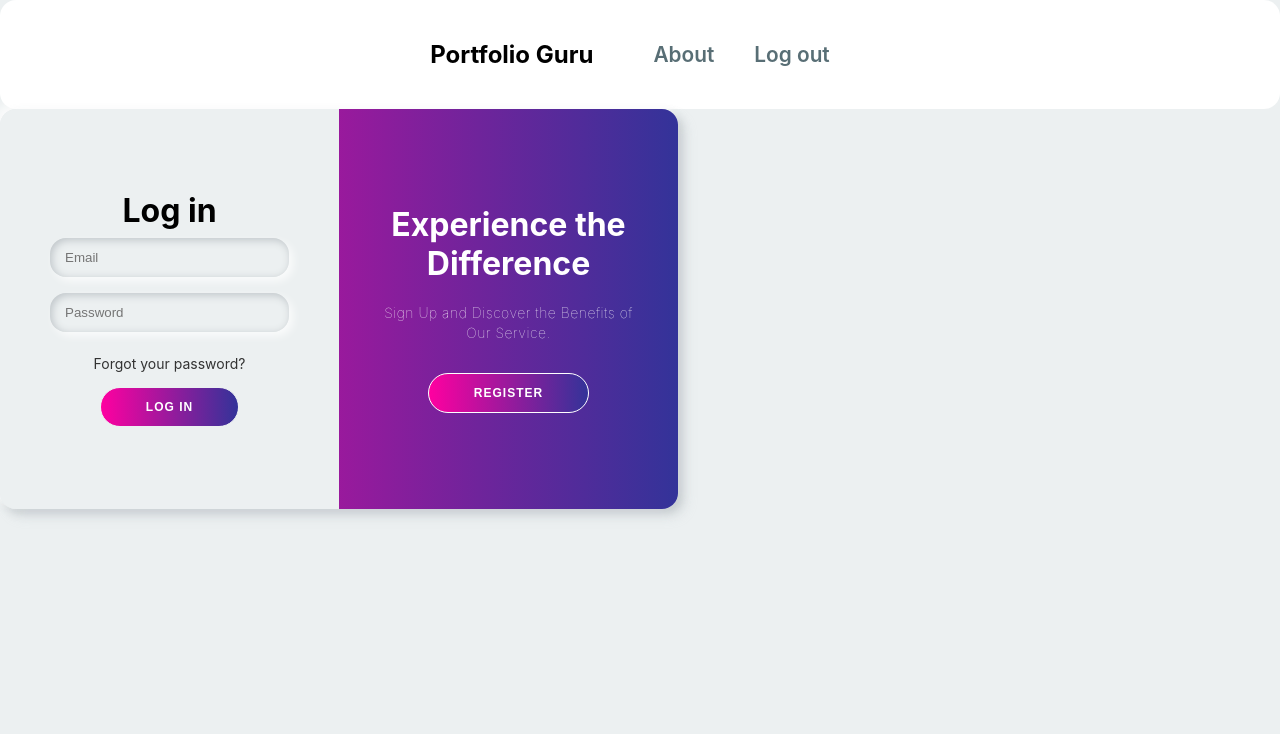
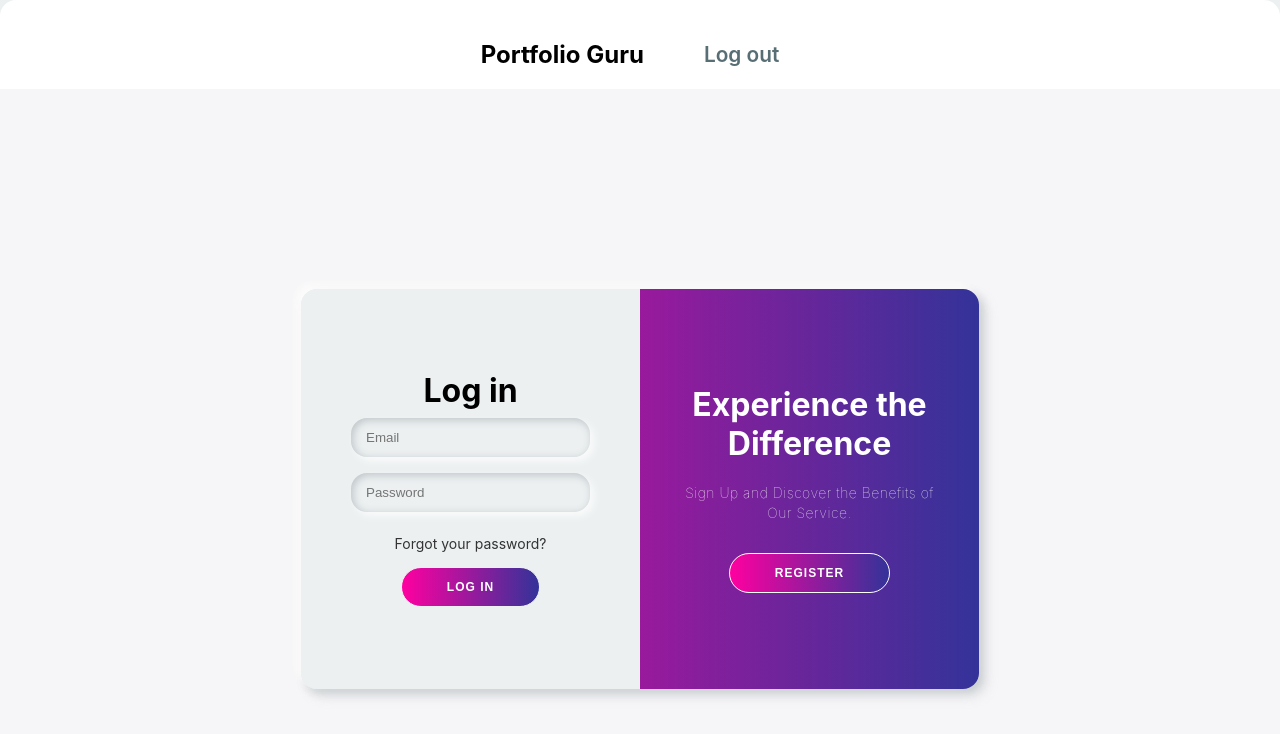
Before and after one commit to m-njora/portfolio-guru, a React (Create React App) app: page /login in a window 1280 px wide. Shown: the top 734 px of the page. Built offline with nearby package versions, Linux system fonts and the light colour scheme.

Commit message:
deleted uneccesary folders

```diff
--- a/src/components/app/App.js
+++ b/src/components/app/App.js
@@ -7,15 +7,21 @@ import Profile from '../profile/profile.js';
 
 function App() {
   const [loggedIn, setLoggedIn] = React.useState(false);
+  const [userName, setUserName] = React.useState('');
 
-  function handleLogin(){
+
+  function handleLogin(name){
         // Set the loggedIn state to true after successful login
 
     setLoggedIn(true);
+    setUserName(name);
+
   }
   function handleLogout(){
     // Set the loggedIn state to false after successful logout
     setLoggedIn(false);
+    setUserName('');
+
   }
   return (
     <Router>
@@ -24,7 +30,7 @@ function App() {
       <Switch>
         <Route exact path="/" component={About} />
         <Route path="/login" component={Login}  onLogin={handleLogin}/>
-        <Route path="/profile" render={() => <Profile onLogout={handleLogout} />}  />
+        <Route path="/profile" render={() => <Profile userName={userName} onLogout={handleLogout} />}  />
       </Switch>
     </div>
   </Router>
--- a/src/components/login/Components.js
+++ b/src/components/login/Components.js
@@ -9,6 +9,9 @@ export const Container = styled.div`
   width: 678px;
   max-width: 100%;
   min-height: 400px;
+  display: flex;
+  justify-content: center;
+  align-items: center;
 `;
 
 export const SignUpContainer = styled.div`
--- a/src/components/login/Login.js
+++ b/src/components/login/Login.js
@@ -3,7 +3,7 @@ import * as Components from './Components'
 import './login.css'
 import { Redirect } from 'react-router-dom';
 
-function Login({onLogin}) {
+function Login() {
 
   const [loggedIn, setLoggedIn] = useState(false);
   const [signIn, toggle] = React.useState(true);
@@ -63,6 +63,7 @@ function Login({onLogin}) {
   };
 
     return(
+      <div className="login">
         <Components.Container>
                 {loggedIn && <Redirect to="/profile" />}
 
@@ -113,6 +114,7 @@ function Login({onLogin}) {
             </Components.OverlayContainer>
 
         </Components.Container>
+      </div>
     )
 }
 
--- a/src/components/login/login.css
+++ b/src/components/login/login.css
@@ -4,7 +4,7 @@
   box-sizing: border-box;
 }
 
-/* body {
+.login {
   background: #f6f5f7;
   display: flex;
   justify-content: center;
@@ -12,4 +12,4 @@
   flex-direction: column;
   height: 100vh;
   margin: -20px 0 50px;
-} */
+}
--- a/src/navbar/navbar.js
+++ b/src/navbar/navbar.js
@@ -16,9 +16,9 @@ import { Link } from'react-router-dom'
       <nav className="navbar">
         <h2>Portfolio Guru</h2>
         <ul>
-          <li>
+          {/* <li>
             <Link className='navbar' to="/">About</Link>
-          </li>
+          </li> */}
           {/* <li>
             <Link className='navbar' to="/profile">Profile</Link>
           </li> */}
```
Also changed, not shown: src/components/forms/SkillsForm.js (+119 -0 lines). Lines whose indentation alone changed are shown as unchanged.
